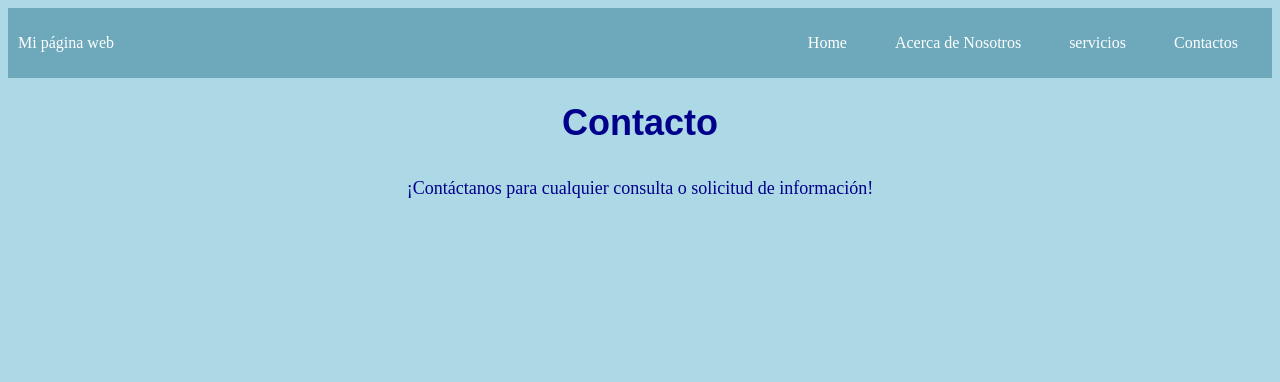
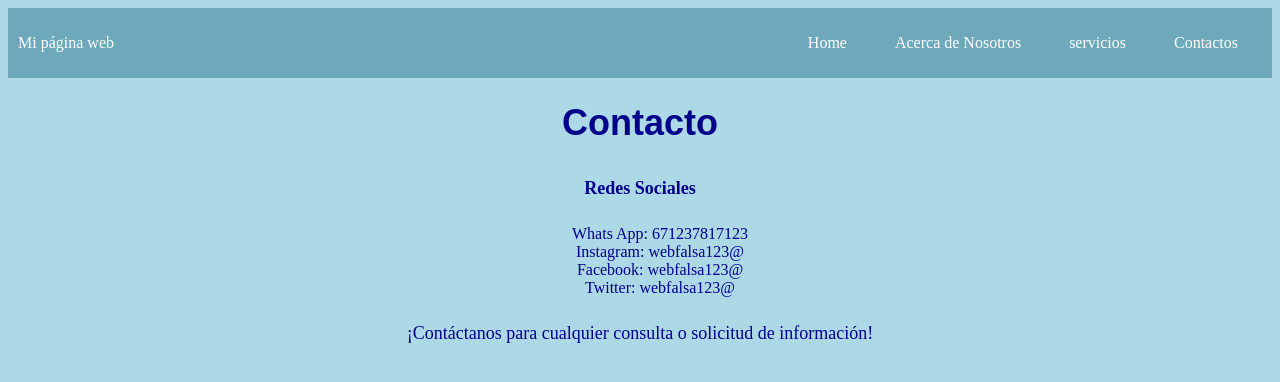
Before and after one commit to Whipl4sh/Seccion-4-MiprimerapagWeb, a plain HTML site: page contact.html in a window 1280 px wide. Drawn offline with Linux system fonts and the light colour scheme.

Commit message:
Actualizacion: de html de contactos.
Se agrego contactos

```diff
--- a/contact.html
+++ b/contact.html
@@ -24,6 +24,13 @@
         <div class="container"></div>
 
         <h1>Contacto</h1>
+            <p><strong>Redes Sociales</strong></p>
+            <ul>
+                <li>Whats App: 671237817123</li>
+                <li>Instagram: webfalsa123@</li>
+                <li>Facebook: webfalsa123@</li>
+                <li>Twitter: webfalsa123@</li>
+            </ul>
 
         <div class="column">
             <p>¡Contáctanos para cualquier consulta o solicitud de información!</p>
```
